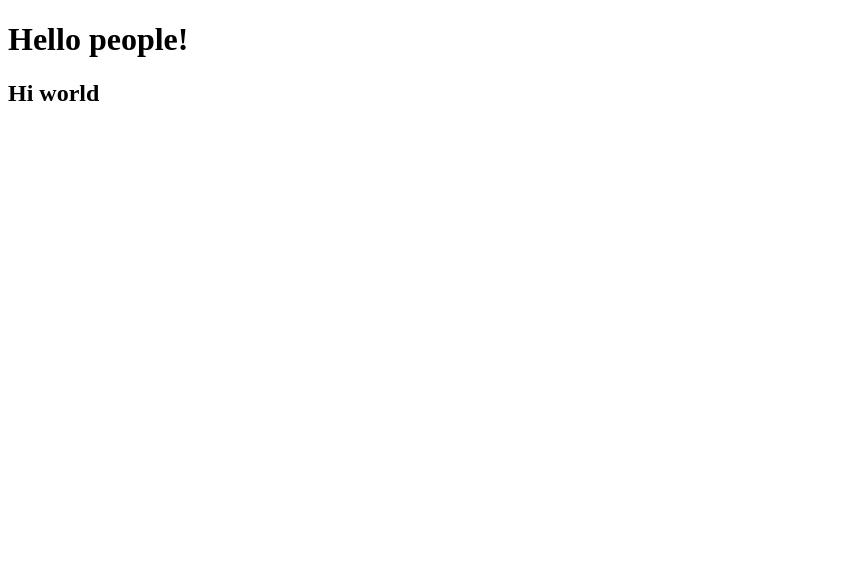
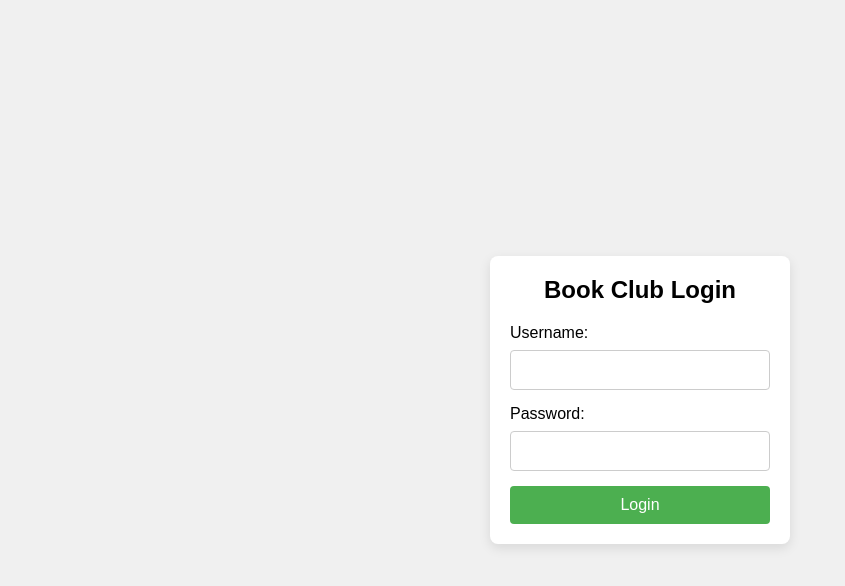
Before and after one commit to prayagpatell/BookClubManagement, a website: page public/index.html in a window 1280 px wide. Shown: the whole page, without its empty margins (0-845 px from the left). Drawn offline with Linux system fonts and the light colour scheme.

Commit message:
kunal, parth, and I created a login page and dashboard

```diff
--- a/public/index.html
+++ b/public/index.html
@@ -1,8 +1,23 @@
 <!DOCTYPE html>
 <html lang="en">
+<head>
+    <meta charset="UTF-8">
+    <meta name="viewport" content="width=device-width, initial-scale=1.0">
+    <title>Book Club Login</title>
+    <link rel="stylesheet" href="styles.css">
+</head>
+<body>
+    <div class="login-container">
+        <h2>Book Club Login</h2>
+        <form action="dashboard.html" method="post">
+            <label for="username">Username:</label>
+            <input type="text" id="username" name="username" required>
 
-<body>
-    <h1> Hello people!</h1>
-    <h2>Hi world</h2>
+            <label for="password">Password:</label>
+            <input type="password" id="password" name="password" required>
+
+            <button type="submit">Login</button>
+        </form>
+    </div>
 </body>
 </html>
--- /dev/null
+++ b/public/styles.css
@@ -0,0 +1,58 @@
+* {
+    margin: 0;
+    padding: 0;
+    box-sizing: border-box;
+}
+
+body {
+    font-family: Arial, sans-serif;
+    background-color: #f0f0f0;
+    display: flex;
+    justify-content: center;
+    align-items: center;
+    height: 100vh;
+}
+
+.login-container {
+    background-color: white;
+    padding: 20px;
+    border-radius: 8px;
+    box-shadow: 0px 4px 12px rgba(0, 0, 0, 0.1);
+    width: 300px;
+}
+
+h2 {
+    text-align: center;
+    margin-bottom: 20px;
+}
+
+form {
+    display: flex;
+    flex-direction: column;
+}
+
+label {
+    margin-bottom: 8px;
+}
+
+input {
+    padding: 10px;
+    margin-bottom: 15px;
+    border-radius: 4px;
+    border: 1px solid #ccc;
+    font-size: 16px;
+}
+
+button {
+    padding: 10px;
+    background-color: #4CAF50;
+    color: white;
+    border: none;
+    border-radius: 4px;
+    cursor: pointer;
+    font-size: 16px;
+}
+
+button:hover {
+    background-color: #45a049;
+}
```
Also changed, not shown: public/dashboard.html (added, +15 -0 lines), public/styles2.css (added, +20 -0 lines).
